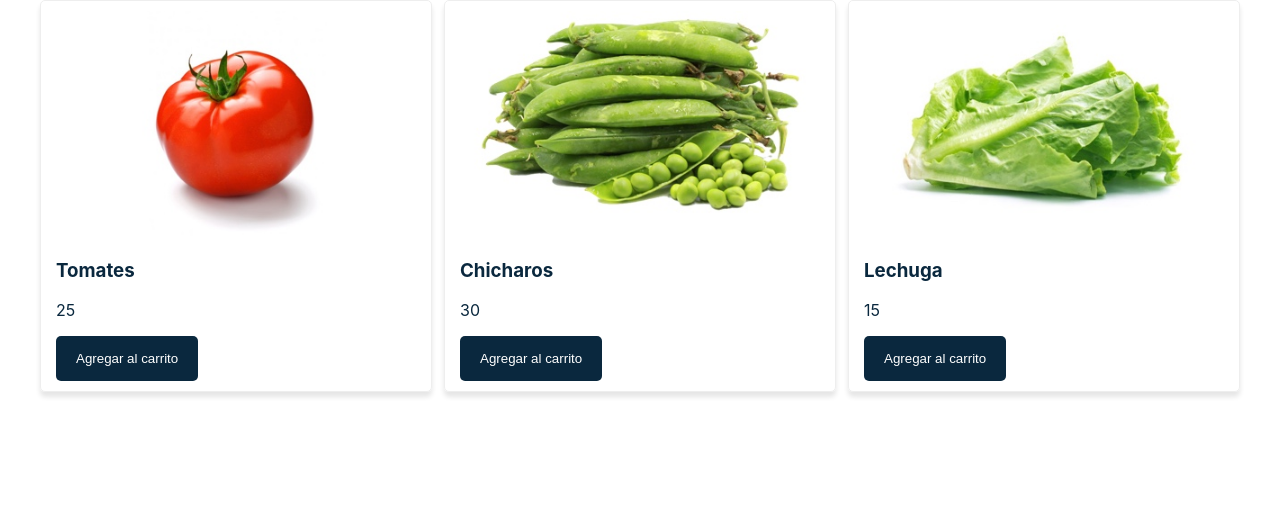
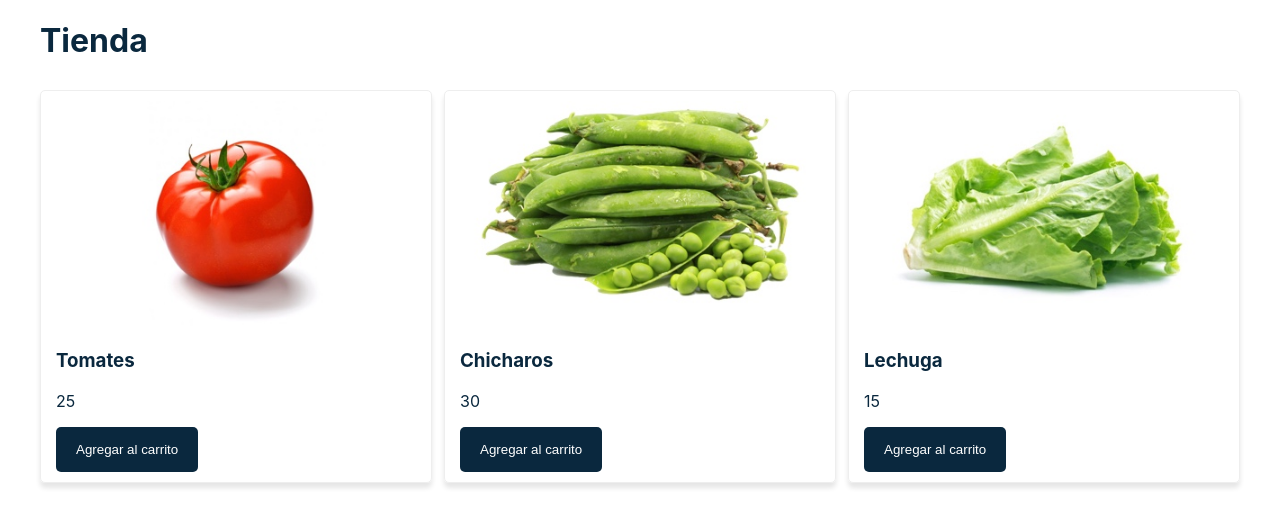
Before and after one commit to przant/react-simple-shopping-cart, a React (Create React App) app: page / in a window 1280 px wide. Shown: the top 526 px of the page. Built offline with nearby package versions, Linux system fonts and the light colour scheme.

Commit message:
Add Title component

```diff
--- a/src/App.js
+++ b/src/App.js
@@ -1,6 +1,7 @@
 import { Component } from 'react'
 import Products from './components/Products'
 import Layout from './components/Layout'
+import Title from './components/Title'
 import './App.css'
 
 class App extends Component {
@@ -15,10 +16,11 @@ class App extends Component {
     return (
       <div>
         <Layout>
+          <Title></Title>
           <Products
             addToShoppingCart={ () => console.log('Do nothing') }
             products={ this.state.products }
-          />
+          ></Products>
         </Layout>
       </div>
     )
```
